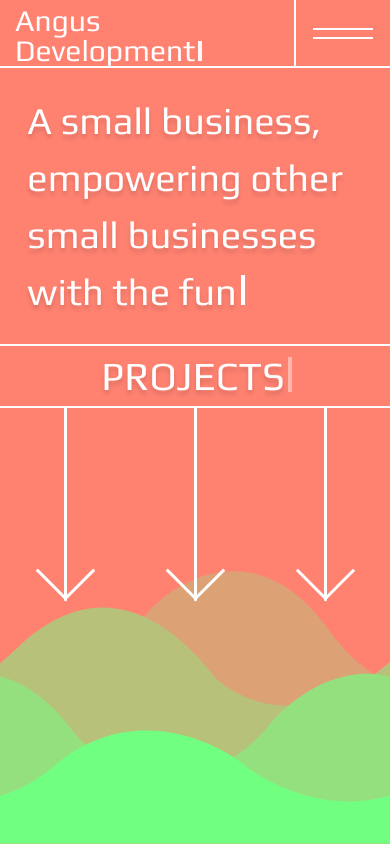
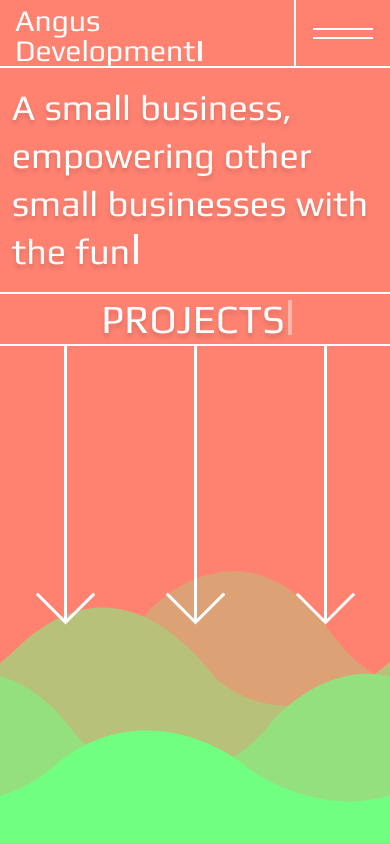
Before and after one commit to NYX1122/angus-development, a React (Create React App) app: page / in a window 390 px wide. Built offline with nearby package versions, Linux system fonts and the light colour scheme.

Commit message:
fixed styling issues on iphones

```diff
--- a/src/components/Landing/index.js
+++ b/src/components/Landing/index.js
@@ -27,7 +27,7 @@ export default function Landing() {
 
     return(
         <Box position='relative'>
-            <Box sx={{ width: '91%', marginX: '5%', paddingLeft: '2%', paddingY: 3 }}>
+            <Box sx={{ paddingLeft: '3%', paddingTop: (height < 730) ? 0.5 : 1, paddingBottom: (height < 730) ? 2.5 : 3 }}>
                 {landingWords.map((word, index) => (
                     <LandingIntroduction word={word} index={index} key={index} wordLengthArray={wordLengthArray}></LandingIntroduction>
                 ))}
@@ -57,7 +57,7 @@ export default function Landing() {
                     animate={{ x: 0 }}
                     transition={{ duration: 2, ease: 'easeInOut' }}
                 ></Box>
-                <Box sx={{ display: 'flex', justifyContent: 'center', alignItems: 'center' }}>
+                <Box sx={{ display: 'flex', justifyContent: 'center', alignItems: 'center', height: (height <= 730) ? '40px' : '50px' }}>
                     {projectLetters.map((letter, index) => (
                         <ProjectsText letter={letter} key={index} index={index}></ProjectsText>
                     ))}
--- a/src/components/LandingIntroduction/index.js
+++ b/src/components/LandingIntroduction/index.js
@@ -15,12 +15,12 @@ export default function LandingIntroduction({ word, index, wordLengthArray }) {
         .reduce((previousValue, value) => value + previousValue, 0);
 
     return(
-        <Box sx={{ display: 'inline-block' }}>
+        <Box sx={{ display: 'inline-block', height: '40px' }}>
                 {letters.map((letter, index2) => (
                     <React.Fragment key={index2}>
                         <Typography
                             component={motion.p}
-                            fontSize={ (height < 730) ? '34px' : '38px' }
+                            fontSize={ (height < 730) ? '34px' : '36px' }
                             sx={{
                                 color: 'white',
                                 textShadow: '0 4px 4px #00000025',
@@ -36,7 +36,7 @@ export default function LandingIntroduction({ word, index, wordLengthArray }) {
                 ))}
                 <Typography
                     component={motion.p}
-                    fontSize={ (height < 730) ? '34px' : '38px' }
+                    fontSize={ (height < 730) ? '34px' : '40px' }
                     sx={{
                         color: 'white',
                         textShadow: '0 4px 4px #00000025',
--- a/src/icons/Arrow/index.js
+++ b/src/icons/Arrow/index.js
@@ -10,16 +10,10 @@ export default function Arrow({ order }) {
     const { height } = useWindowDimensions();
 
     const lineHeight = () => {
-        if(height < 850 && height > 730) {
-            return 200 - (850 - height);
-        } else if (height < 730) {
-            return 160 - (730 - height);
-        } else {
-            return 300
-        }
+        return height*.33;
     }
 
-    const arrowHeight = lineHeight() - 34;
+    const arrowHeight = lineHeight() - 33;
 
     return (
         <Box sx={{ position: 'relative' }}>
```
